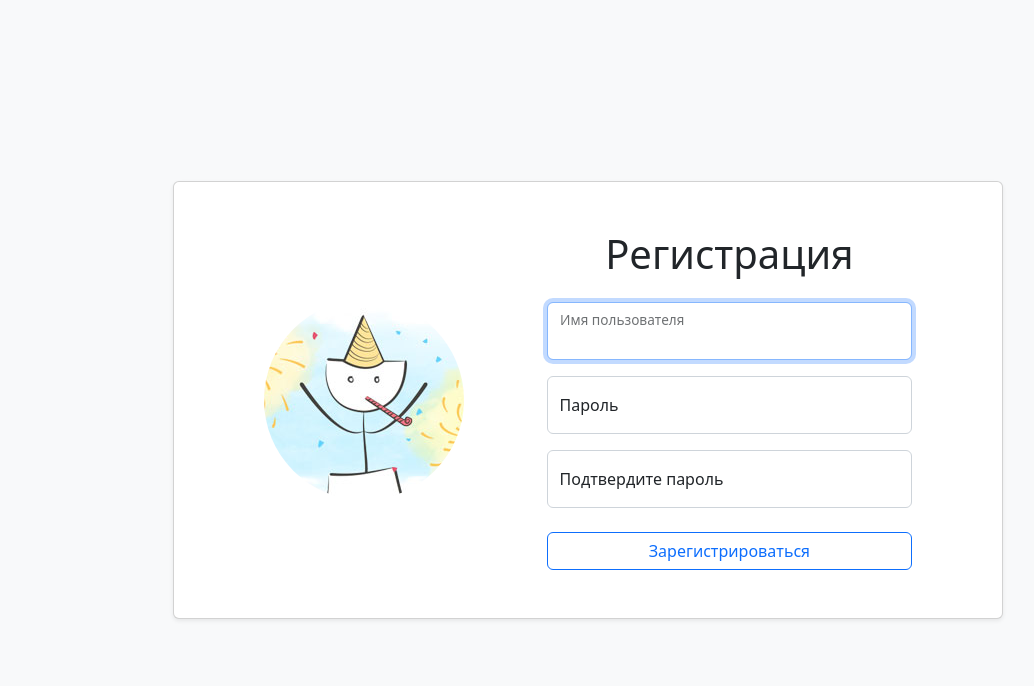
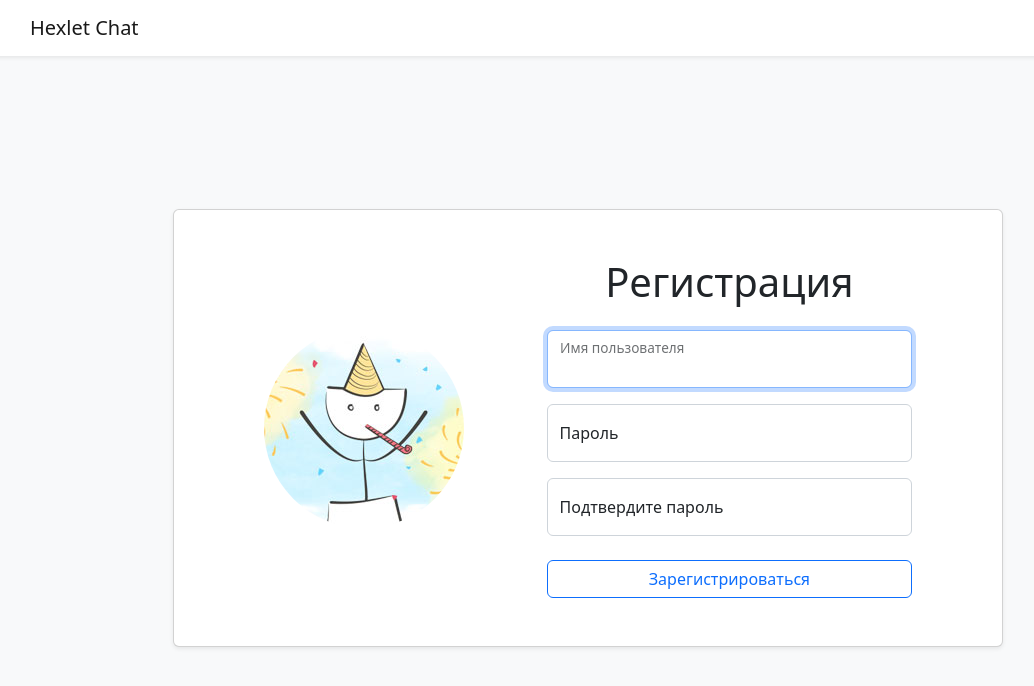
Before and after one commit to denikeev/frontend-project-12, a React (Create React App) app in the folder frontend/: page /signup in a window 1280 px wide. Shown: the top 686 px of the page, without its empty margins (52-1086 px from the left). Built offline with nearby package versions, Linux system fonts and the light colour scheme; no server answers.

Commit message:
add header, .env file

```diff
--- a/frontend/src/components/ChatPage.jsx
+++ b/frontend/src/components/ChatPage.jsx
@@ -2,7 +2,6 @@ import React, { useState, useEffect } from 'react';
 import {
   Container,
   Row,
-  Button,
   Col,
 } from 'react-bootstrap';
 import { io } from 'socket.io-client';
@@ -10,7 +9,6 @@ import { useDispatch, useSelector } from 'react-redux';
 import ChannelsLayout from './ChannelsLayout.jsx';
 import MessageForm from './MessageForm.jsx';
 import MessagesBox from './MessagesBox.jsx';
-import { logOut } from '../slices/authSlice.js';
 import {
   fetchChannels,
   addChannel,
@@ -20,6 +18,7 @@ import {
 } from '../slices/channelsSlice.js';
 import { addMessage } from '../slices/messagesSlice';
 import getModal from './modals/index.js';
+import Header from './Header.jsx';
 
 const socket = io();
 
@@ -35,17 +34,6 @@ const renderModal = (modalInfo, hideModal) => {
       socket={socket}
       channel={modalInfo.channel}
     />
-  );
-};
-
-const LogoutButton = () => {
-  const dispatch = useDispatch();
-  const loggedIn = useSelector((state) => state.auth.loggedIn);
-
-  return (
-    loggedIn
-      ? <Button onClick={() => dispatch(logOut())}>Log out</Button>
-      : null
   );
 };
 
@@ -77,7 +65,7 @@ const ChatPage = () => {
   return (
     <>
       <div className="d-flex flex-column h-100">
-        <LogoutButton />
+        <Header />
         <Container className="h-100 my-4 overflow-hidden rounded shadow">
           <Row className="h-100 bg-white flex-md-row">
             <ChannelsLayout
--- /dev/null
+++ b/frontend/src/components/Header.jsx
@@ -0,0 +1,25 @@
+import { Navbar, Container, Button } from 'react-bootstrap';
+import { useDispatch, useSelector } from 'react-redux';
+import { logOut } from '../slices/authSlice.js';
+
+const LogoutButton = () => {
+  const dispatch = useDispatch();
+  const loggedIn = useSelector((state) => state.auth.loggedIn);
+
+  return (
+    loggedIn
+      ? <Button onClick={() => dispatch(logOut())}>Выйти</Button>
+      : null
+  );
+};
+
+const Header = () => (
+  <Navbar bg="white" expand="lg" className="shadow-sm">
+    <Container>
+      <Navbar.Brand href="/">Hexlet Chat</Navbar.Brand>
+      <LogoutButton />
+    </Container>
+  </Navbar>
+);
+
+export default Header;
--- a/frontend/src/components/LoginPage.jsx
+++ b/frontend/src/components/LoginPage.jsx
@@ -15,6 +15,7 @@ import {
   FloatingLabel,
 } from 'react-bootstrap';
 import { useTranslation } from 'react-i18next';
+import Header from './Header.jsx';
 import { logIn } from '../slices/authSlice.js';
 import routes from '../routes.js';
 
@@ -58,6 +59,7 @@ const LoginPage = () => {
 
   return (
     <div className="d-flex flex-column h-100">
+      <Header />
       <Container fluid className="h-100">
         <Row className="h-100 justify-content-center align-items-center">
           <Col xs={12} md={8} xxl={6}>
--- a/frontend/src/components/SignUpPage.jsx
+++ b/frontend/src/components/SignUpPage.jsx
@@ -15,6 +15,7 @@ import {
 } from 'react-bootstrap';
 import { logIn } from '../slices/authSlice.js';
 import routes from '../routes.js';
+import Header from './Header.jsx';
 
 const SignUpPage = () => {
   const [signUpFailed, setSignUpFailed] = useState(false);
@@ -56,6 +57,7 @@ const SignUpPage = () => {
 
   return (
     <div className="d-flex flex-column h-100">
+      <Header />
       <Container fluid className="h-100">
         <Row className="h-100 justify-content-center align-items-center">
           <Col xs={12} md={8} xxl={6}>
```
Also changed, not shown: 1 other file (tests, documents, lock files or other folders).
